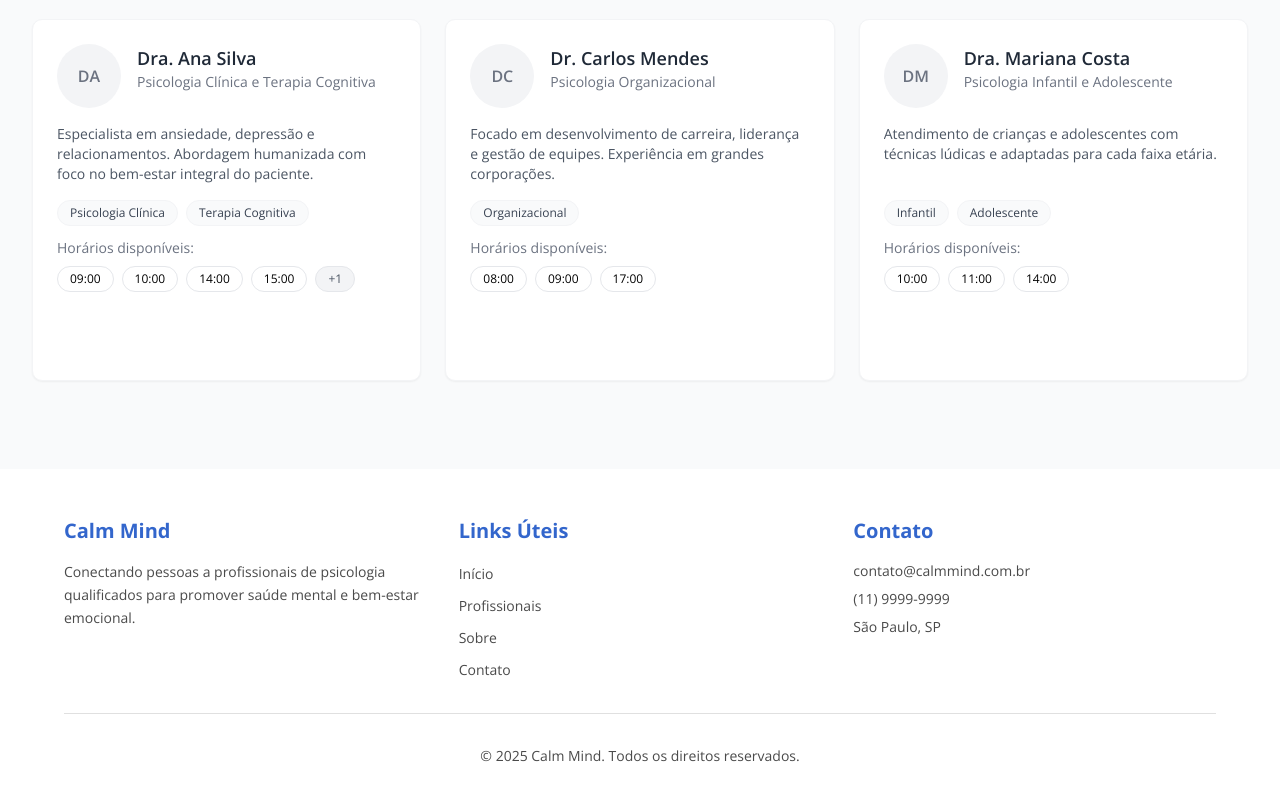
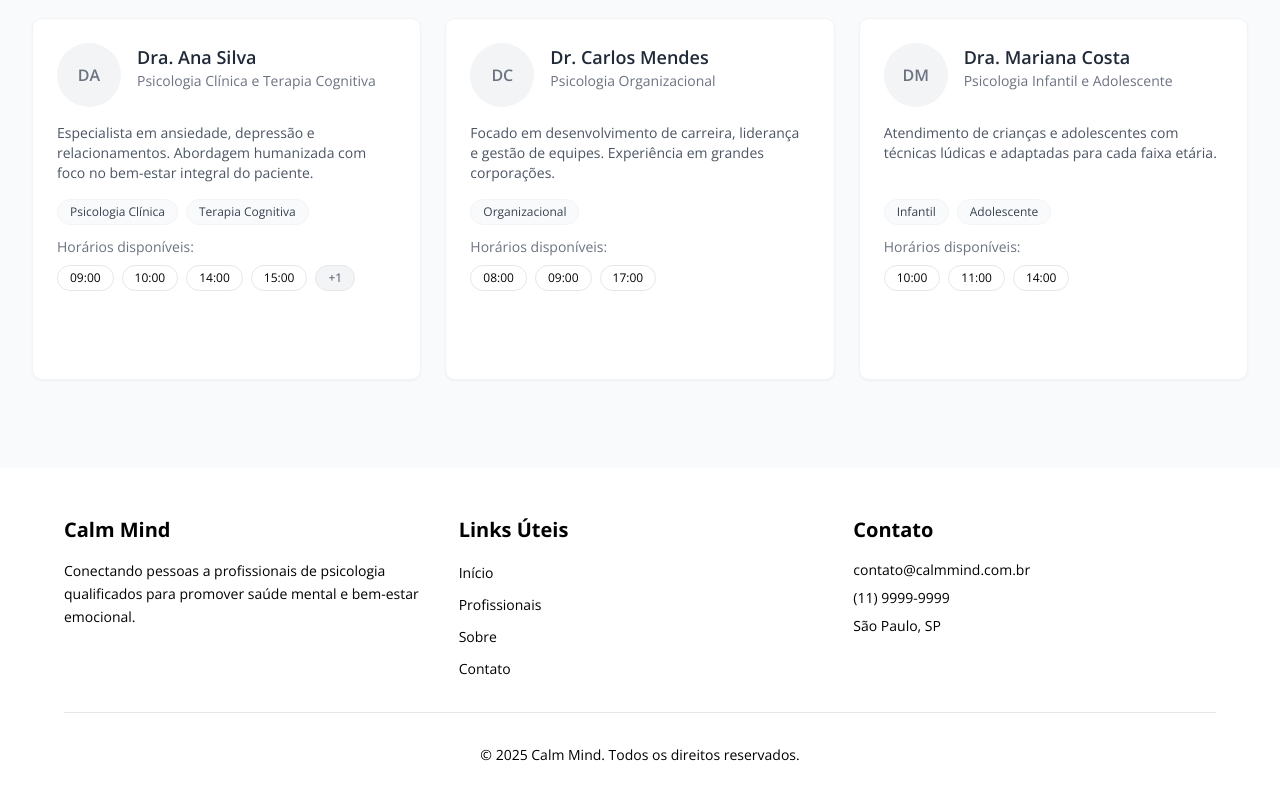
Before and after one commit to Gestao-Agil-Projects/ga-frontend, a React (Vite) app: page /professionals in a window 1280 px wide. Shown: the part 328-1128 px from the top of the page. Built offline with nearby package versions, Linux system fonts and the light colour scheme.

Commit message:
style(figma): update Header, Mobile Menu and Footer to use Figma tokens (spacing, colors, shadows)

```diff
--- a/src/components/Footer/index.tsx
+++ b/src/components/Footer/index.tsx
@@ -4,36 +4,36 @@ export function Footer() {
             <div className="max-w-6xl mx-auto">
                 <div className="grid grid-cols-1 md:grid-cols-3 gap-8 mb-8">
                     <div>
-                        <h3 className="text-xl font-bold text-[#3366CC] mb-4">
+                        <h3 className="text-xl font-bold text-primary mb-4">
                             Calm Mind
                         </h3>
-                        <p className="text-[#4A4A4A] text-sm leading-relaxed">
+                        <p className="text-neutral-19 text-sm leading-relaxed">
                             Conectando pessoas a profissionais de psicologia qualificados para promover saúde mental e bem-estar emocional.
                         </p>
                     </div>
 
                     <div>
-                        <h3 className="text-xl font-bold text-[#3366CC] mb-4">
+                        <h3 className="text-xl font-bold text-primary mb-4">
                             Links Úteis
                         </h3>
                         <ul className="space-y-2">
                             <li>
-                                <a href="#" className="text-[#4A4A4A] text-sm hover:text-[#3366CC] transition-colors">
+                                <a href="#" className="text-neutral-19 text-sm hover:text-primary transition-colors">
                                     Início
                                 </a>
                             </li>
                             <li>
-                                <a href="#" className="text-[#4A4A4A] text-sm hover:text-[#3366CC] transition-colors">
+                                <a href="#" className="text-neutral-19 text-sm hover:text-primary transition-colors">
                                     Profissionais
                                 </a>
                             </li>
                             <li>
-                                <a href="#" className="text-[#4A4A4A] text-sm hover:text-[#3366CC] transition-colors">
+                                <a href="#" className="text-neutral-19 text-sm hover:text-primary transition-colors">
                                     Sobre
                                 </a>
                             </li>
                             <li>
-                                <a href="#" className="text-[#4A4A4A] text-sm hover:text-[#3366CC] transition-colors">
+                                <a href="#" className="text-neutral-19 text-sm hover:text-primary transition-colors">
                                     Contato
                                 </a>
                             </li>
@@ -41,27 +41,27 @@ export function Footer() {
                     </div>
 
                     <div>
-                        <h3 className="text-xl font-bold text-[#3366CC] mb-4">
+                        <h3 className="text-xl font-bold text-primary mb-4">
                             Contato
                         </h3>
                         <div className="space-y-2">
-                            <p className="text-[#4A4A4A] text-sm">
+                            <p className="text-neutral-19 text-sm">
                                 contato@calmmind.com.br
                             </p>
-                            <p className="text-[#4A4A4A] text-sm">
+                            <p className="text-neutral-19 text-sm">
                                 (11) 9999-9999
                             </p>
-                            <p className="text-[#4A4A4A] text-sm">
+                            <p className="text-neutral-19 text-sm">
                                 São Paulo, SP
                             </p>
                         </div>
                     </div>
                 </div>
 
-                <div className="border-t border-[#E0E0E0] my-8"></div>
+                <div className="border-t border-neutral-17 my-8"></div>
 
                 <div className="text-center">
-                    <p className="text-[#4A4A4A] text-sm">
+                    <p className="text-neutral-19 text-sm">
                         © 2025 Calm Mind. Todos os direitos reservados.
                     </p>
                 </div>
--- a/src/components/Header/index.tsx
+++ b/src/components/Header/index.tsx
@@ -87,7 +87,7 @@ export function Header() {
 
   return (
     <>
-      <header className="bg-white shadow-sm border-b">
+      <header className="bg-white shadow-sm">
         <div className="max-w-7xl mx-auto px-4 sm:px-6 lg:px-8">
           <div className="flex justify-between items-center h-16">
             <div className="flex items-center">
@@ -96,7 +96,7 @@ export function Header() {
               </Link>
             </div>
 
-            <nav className="hidden md:flex items-center space-x-8">
+            <nav className="hidden md:flex items-center space-x-6">
               {navigationLinks.map((link) => {
                 if (link.to === '/professionals') {
                   return (
@@ -137,14 +137,14 @@ export function Header() {
                     <User className="w-5 h-5 text-blue-600" />
                     <button
                       onClick={handleUserButtonClick}
-                      className="text-gray-700 hover:text-blue-600 font-medium"
+                      className="text-neutral-22 hover:text-primary font-medium"
                     >
                       {user?.full_name || userAccountData?.email || 'João Silva'}
                     </button>
                   </div>
                   <button
                     onClick={handleLogout}
-                    className="flex items-center space-x-2 px-3 py-2 text-gray-600 hover:text-red-600 hover:bg-red-50 rounded-md text-sm font-medium transition-colors"
+                    className="flex items-center space-x-2 px-3 py-2 text-neutral-19 hover:text-red-600 hover:bg-red-50 rounded-md text-sm font-medium transition-colors"
                   >
                     <LogOut className="w-4 h-4" />
                     <span>Sair</span>
@@ -153,7 +153,7 @@ export function Header() {
               ) : (
                 <button
                   onClick={handleOpenModal}
-                  className="bg-gray-100 text-gray-700 hover:bg-gray-200 flex items-center gap-2 transition-colors px-4 py-2 rounded-md text-sm font-medium"
+                  className="bg-neutral-11 text-neutral-22 hover:bg-neutral-10 flex items-center gap-2 transition-colors px-4 py-2 rounded-md text-sm font-medium"
                 >
                   <User className="w-4 h-4" />
                   <span>Login</span>
--- a/src/components/Mobile/Menu/index.tsx
+++ b/src/components/Mobile/Menu/index.tsx
@@ -67,14 +67,14 @@ export default function MobileMenu({ isOpen, onClose, onLoginClick }: MobileMenu
                 onClick={onClose}
             />
 
-            <div className="fixed top-0 right-0 h-full w-80 bg-white shadow-xl z-50 lg:hidden transform transition-transform duration-300 ease-in-out">
-                <div className="flex justify-between items-center p-4 border-b">
-                    <h2 className="text-lg font-semibold text-neutral-18">
+            <div className="fixed top-0 right-0 h-full w-80 bg-white shadow-elevated z-50 lg:hidden transform transition-transform duration-300 ease-in-out">
+                <div className="flex justify-between items-center p-4 border-b border-neutral-17">
+                    <h2 className="text-lg font-semibold text-neutral-22">
                         Menu
                     </h2>
                     <button
                         onClick={onClose}
-                        className="text-gray-400 hover:text-neutral-12 transition-colors"
+                        className="text-neutral-19 hover:text-neutral-22 transition-colors"
                     >
                         <X className="w-6 h-6" />
                     </button>
@@ -120,7 +120,7 @@ export default function MobileMenu({ isOpen, onClose, onLoginClick }: MobileMenu
                         })}
                 </nav>
 
-                <div className="p-4 border-t space-y-3">
+                <div className="p-4 border-t border-neutral-17 space-y-3">
                     {isLoggedIn ? (
                         <>
                             <button
@@ -128,7 +128,7 @@ export default function MobileMenu({ isOpen, onClose, onLoginClick }: MobileMenu
                                     navigate('/user');
                                     onClose();
                                 }}
-                                className="w-full border border-neutral-10 bg-white text-black flex flex-row items-center justify-center gap-2 transition-colors px-4 py-3 rounded-md text-sm font-medium hover:bg-neutral-11"
+                                className="w-full border border-neutral-11 bg-white text-neutral-22 flex flex-row items-center justify-center gap-2 transition-colors px-4 py-3 rounded-md text-sm font-medium hover:bg-neutral-10"
                             >
                                 <User className="w-4 h-4" />
                                 <span>Meu Perfil</span>
```
